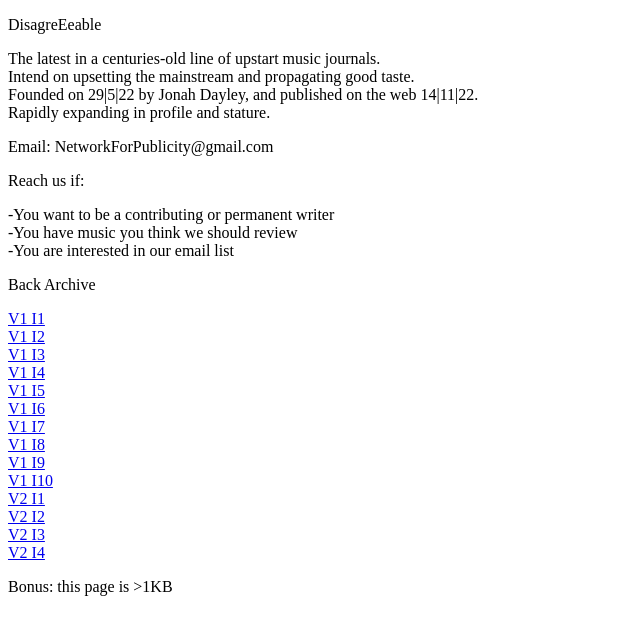
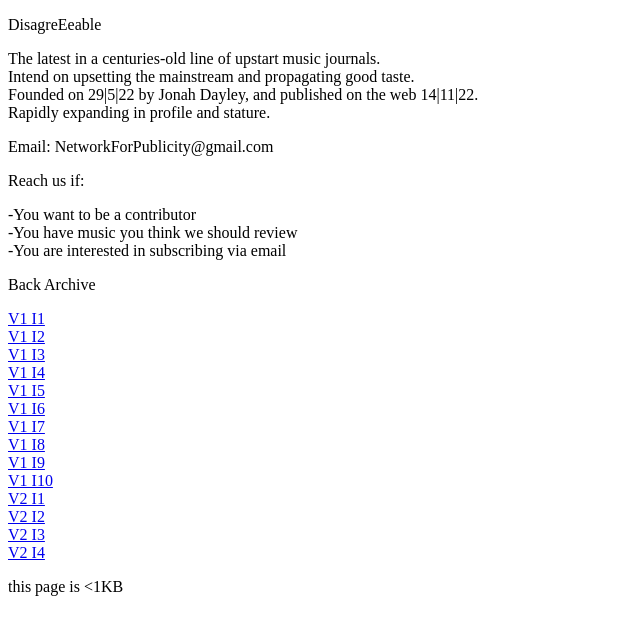
Before and after one commit to DisagreEeable/DisagreEeable, a plain HTML site: page index.html in a window 1280 px wide. Shown: the whole page, without its empty margins (0-640 px from the left). Drawn offline with Linux system fonts and the light colour scheme.

Commit message:
Update index.html

```diff
--- a/index.html
+++ b/index.html
@@ -1 +1 @@
-<!DOCTYPE html><link rel="icon" href="data:,"><meta name="viewport" content="width=device-width,initial-scale=1.0"><title>DisagreEeable</title><p>DisagreEeable<p>The latest in a centuries-old line of upstart music journals.<br>Intend on upsetting the mainstream and propagating good taste.<br>Founded on 29|5|22 by Jonah Dayley, and published on the web 14|11|22.<br>Rapidly expanding in profile and stature.<p>Email: NetworkForPublicity@gmail.com<p>Reach us if:<p>-You want to be a contributing or permanent writer<br>-You have music you think we should review<br>-You are interested in our email list<br><p>Back Archive<p><a href="V1I1.pdf">V1 I1</a><br><a href="V1I2.pdf">V1 I2</a><br><a href="V1I3.pdf">V1 I3</a><br><a href="V1I4.pdf">V1 I4</a><br><a href="V1I5.pdf">V1 I5</a><br><a href="V1I6.pdf">V1 I6</a><br><a href="V1I7.pdf">V1 I7</a><br><a href="V1I8.pdf">V1 I8</a><br><a href="V1I9.pdf">V1 I9</a><br><a href="V1I10.pdf">V1 I10</a><br><a href="V2I1.pdf">V2 I1</a><br><a href="V2I2.pdf">V2 I2</a><br><a href="V2I3.pdf">V2 I3</a><br><a href="V2I4.pdf">V2 I4</a><p>Bonus: this page is >1KB
+<!DOCTYPE html><link rel="icon" href="data:,"><meta name="viewport" content="width=device-width,initial-scale=1.0"><title>DisagreEeable</title><p>DisagreEeable<p>The latest in a centuries-old line of upstart music journals.<br>Intend on upsetting the mainstream and propagating good taste.<br>Founded on 29|5|22 by Jonah Dayley, and published on the web 14|11|22.<br>Rapidly expanding in profile and stature.<p>Email: NetworkForPublicity@gmail.com<p>Reach us if:<p>-You want to be a contributor<br>-You have music you think we should review<br>-You are interested in subscribing via email<br><p>Back Archive<p><a href="V1I1.pdf">V1 I1</a><br><a href="V1I2.pdf">V1 I2</a><br><a href="V1I3.pdf">V1 I3</a><br><a href="V1I4.pdf">V1 I4</a><br><a href="V1I5.pdf">V1 I5</a><br><a href="V1I6.pdf">V1 I6</a><br><a href="V1I7.pdf">V1 I7</a><br><a href="V1I8.pdf">V1 I8</a><br><a href="V1I9.pdf">V1 I9</a><br><a href="V1I10.pdf">V1 I10</a><br><a href="V2I1.pdf">V2 I1</a><br><a href="V2I2.pdf">V2 I2</a><br><a href="V2I3.pdf">V2 I3</a><br><a href="V2I4.pdf">V2 I4</a><p>this page is <1KB
```
